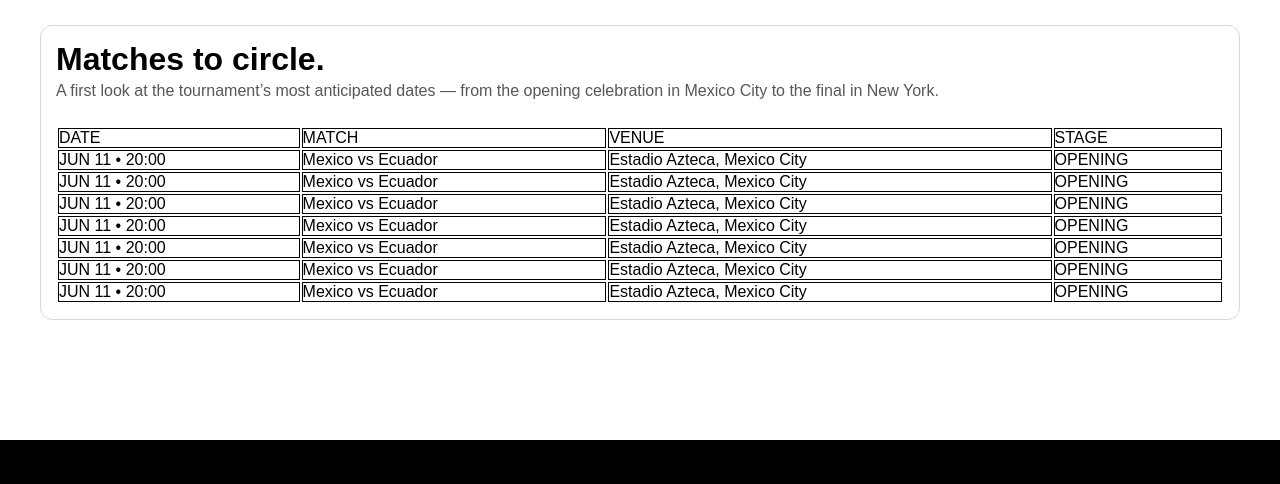
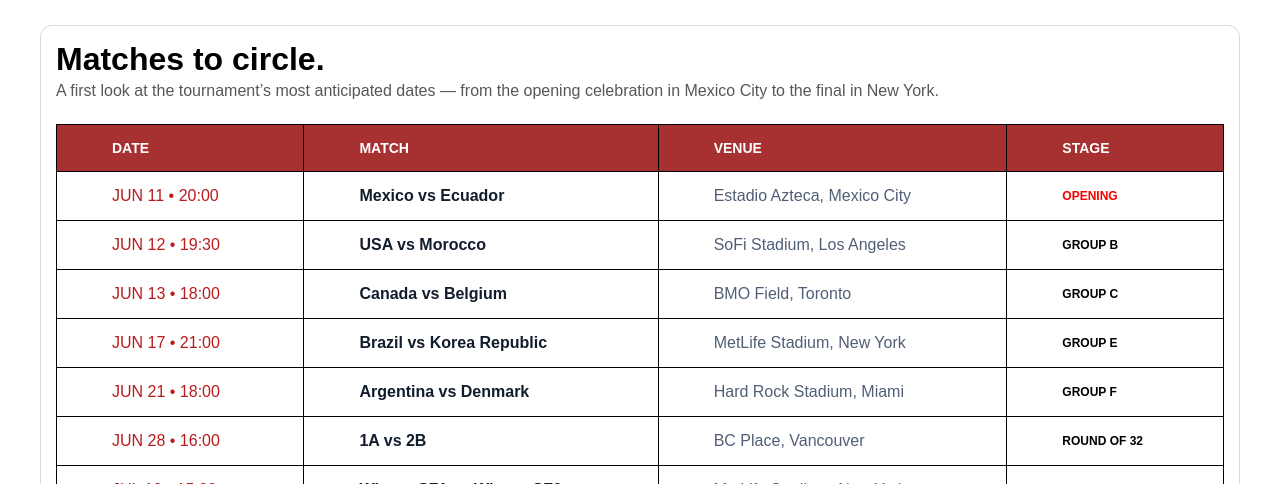
Before and after one commit to Readwanur/fifa-world-cup-2026-landingPage, a plain HTML site: page index.html in a window 1280 px wide. Shown: the part 2830-3314 px from the top of the page. Drawn offline with Linux system fonts and the light colour scheme; a web font is replaced by a local one.

Commit message:
table designs added

```diff
--- a/index.html
+++ b/index.html
@@ -204,46 +204,46 @@
             </th>
           </thead>
           <tr>
-            <td>JUN 11 • 20:00</td>
-            <td>Mexico vs Ecuador</td>
-            <td>Estadio Azteca, Mexico City</td>
-            <td>OPENING</td>
+            <td class="date">JUN 11 • 20:00</td>
+            <td class="match">Mexico vs Ecuador</td>
+            <td class="venue">Estadio Azteca, Mexico City</td>
+            <td class="stage opening">OPENING</td>
           </tr>
           <tr>
-            <td>JUN 11 • 20:00</td>
-            <td>Mexico vs Ecuador</td>
-            <td>Estadio Azteca, Mexico City</td>
-            <td>OPENING</td>
+            <td class="date">JUN 12 • 19:30</td>
+            <td class="match">USA vs Morocco</td>
+            <td class="venue">SoFi Stadium, Los Angeles</td>
+            <td class="stage">GROUP B</td>
+          </tr>
+         <tr>
+            <td class="date">JUN 13 • 18:00</td>
+            <td class="match">Canada vs Belgium</td>
+            <td class="venue">BMO Field, Toronto</td>
+            <td class="stage">GROUP C</td>
           </tr>
           <tr>
-            <td>JUN 11 • 20:00</td>
-            <td>Mexico vs Ecuador</td>
-            <td>Estadio Azteca, Mexico City</td>
-            <td>OPENING</td>
+            <td class="date">JUN 17 • 21:00</td>
+            <td class="match">Brazil vs Korea Republic</td>
+            <td class="venue">MetLife Stadium, New York</td>
+            <td class="stage">GROUP E</td>
           </tr>
           <tr>
-            <td>JUN 11 • 20:00</td>
-            <td>Mexico vs Ecuador</td>
-            <td>Estadio Azteca, Mexico City</td>
-            <td>OPENING</td>
+            <td class="date">JUN 21 • 18:00</td>
+            <td class="match">Argentina vs Denmark</td>
+            <td class="venue">Hard Rock Stadium, Miami</td>
+            <td class="stage">GROUP F</td>
           </tr>
           <tr>
-            <td>JUN 11 • 20:00</td>
-            <td>Mexico vs Ecuador</td>
-            <td>Estadio Azteca, Mexico City</td>
-            <td>OPENING</td>
+            <td class="date">JUN 28 • 16:00</td>
+            <td class="match">1A vs 2B</td>
+            <td class="venue">BC Place, Vancouver</td>
+            <td class="stage">ROUND OF 32</td>
           </tr>
           <tr>
-            <td>JUN 11 • 20:00</td>
-            <td>Mexico vs Ecuador</td>
-            <td>Estadio Azteca, Mexico City</td>
-            <td>OPENING</td>
-          </tr>
-          <tr>
-            <td>JUN 11 • 20:00</td>
-            <td>Mexico vs Ecuador</td>
-            <td>Estadio Azteca, Mexico City</td>
-            <td>OPENING</td>
+            <td class="date">JUL 19 • 15:00</td>
+            <td class="match">Winner SF1 vs Winner SF2</td>
+            <td class="venue">MetLife Stadium, New York</td>
+            <td class="stage final">FINAL</td>
           </tr>
         </table>
       </div>
--- a/style.css
+++ b/style.css
@@ -144,6 +144,7 @@
 }
 table{
   width: 100%;
+  border-collapse: collapse;
 }
 .table-parent{
   display: flex;
@@ -167,9 +168,36 @@
   font-size: 32px;
   font-weight: 700;
 }
+thead{
+  background-color: #A73131;
+  color: white;
+  font-size: 14px;
+  font-weight: 600;
+}
 td{
   border: 1px solid black;
   border-collapse: collapse;
+  padding: 15px 55px;
+}
+.date{
+  color: #BA1A1A;
+}
+.match{
+  color: #111C2D;
+  font-weight: 700;
+}
+.venue{
+  color: #505F76;
+}
+.stage{
+  font-weight: 600;
+  font-size: 12px;
+}
+.opening{
+  color: #F60000;
+}
+.final{
+  color: #BDA004;
 }
 /* Footer section */
 footer {
```
